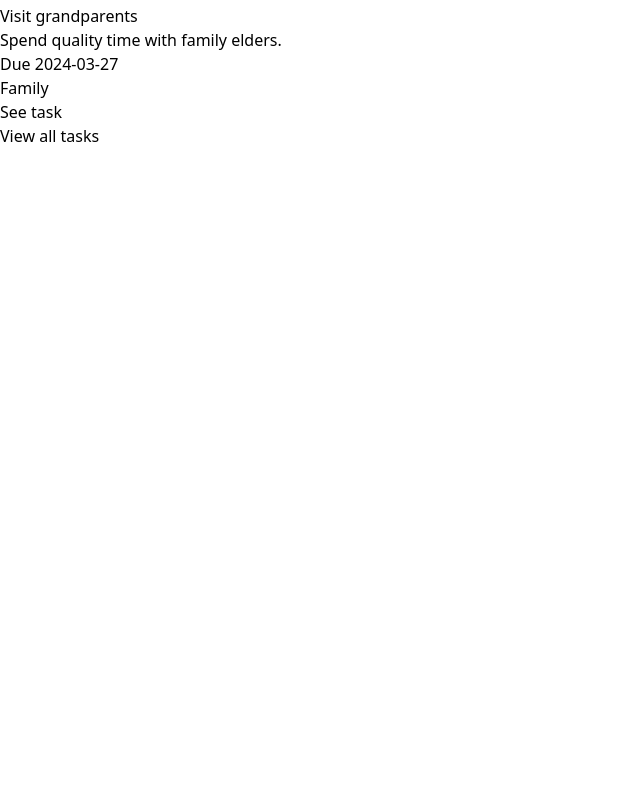
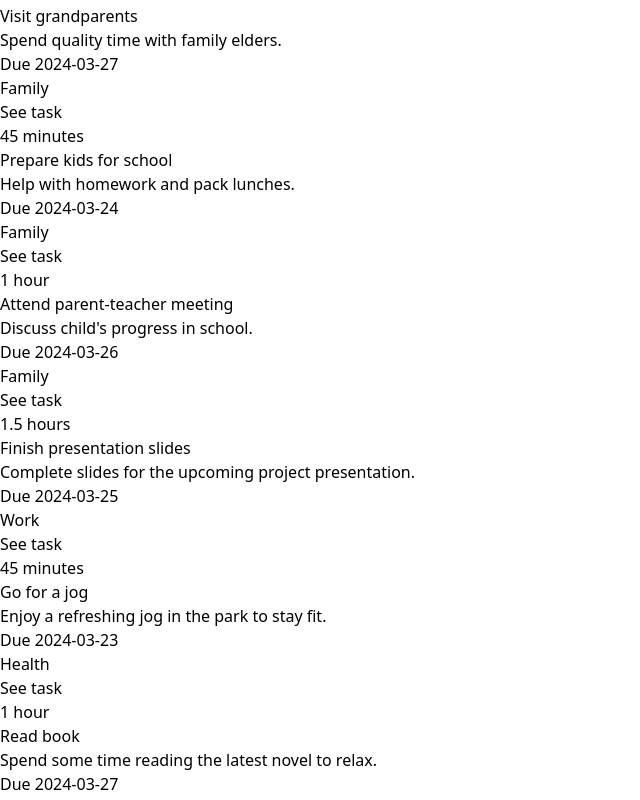
Before and after one commit to anurpeljto/web_project, a React (Vite) app: page / in a window 1280 px wide. Shown: the part 1660-2460 px from the top of the page, without its empty margins (0-640 px from the left). Before the commit the page ends 1808 px from the top, so only its background shows below. Built offline with nearby package versions, Linux system fonts and the light colour scheme; data requests are answered from the project's data file.

Commit message:
Add calls to API for json data

```diff
--- a/package.json
+++ b/package.json
@@ -7,7 +7,8 @@
     "dev": "vite",
     "build": "vite build",
     "lint": "eslint . --ext js,jsx --report-unused-disable-directives --max-warnings 0",
-    "preview": "vite preview"
+    "preview": "vite preview",
+    "server": "json-server --watch src/todo.json --port 2000"
   },
   "dependencies": {
     "react": "^18.2.0",
@@ -24,6 +25,7 @@
     "eslint-plugin-react": "^7.34.1",
     "eslint-plugin-react-hooks": "^4.6.0",
     "eslint-plugin-react-refresh": "^0.4.6",
+    "json-server": "^1.0.0-alpha.23",
     "postcss": "^8.4.38",
     "tailwindcss": "^3.4.1",
     "vite": "^5.2.0"
--- a/src/components/Navbar.jsx
+++ b/src/components/Navbar.jsx
@@ -32,7 +32,7 @@ const Navbar = () => {
                                 Tasks
                             </NavLink>
 
-                            <NavLink to='/view-task' className={links}>Add item</NavLink>
+                            <NavLink to='/add-task' className={links}>Add item</NavLink>
 
                         </div>
                     </div>
--- a/src/components/Upcoming.jsx
+++ b/src/components/Upcoming.jsx
@@ -1,9 +1,25 @@
-import React from 'react'
+import React, { useSyncExternalStore } from 'react'
 import todo from '../todo.json';
 import Item from './Item';
+import {useState, useEffect} from 'react';
 
 const Upcoming = ({title = "Upcoming tasks", isHome = false}) => {
-    const tasks = isHome ? todo.slice(0,3) : todo;
+
+    const [tasks, setTasks] = useState([]);
+
+    useEffect( () => {
+        const fetchTasks = async () => {
+            try {
+                const result = await fetch('http://localhost:2000/tasks');
+                const data = await result.json();
+                setTasks(data);
+            } catch (error){
+                console.log("Error ", error);
+            }
+        }
+        fetchTasks();
+    }, [])
+
   return (
     <>
         <section className='bg-green-40 px-4 py-10'>
@@ -23,4 +39,4 @@ const Upcoming = ({title = "Upcoming tasks", isHome = false}) => {
   )
 }
 
-export default Upcoming
+export default Upcoming;
--- a/src/todo.json
+++ b/src/todo.json
@@ -1,3 +1,5 @@
+{
+  "tasks":
   [
     {
       "id": 0,
@@ -80,3 +82,4 @@
       "category": "Social"
     }
   ]
+}
```
Also changed, not shown: 1 other file (tests, documents, lock files or other folders). Lines whose indentation alone changed are shown as unchanged.
